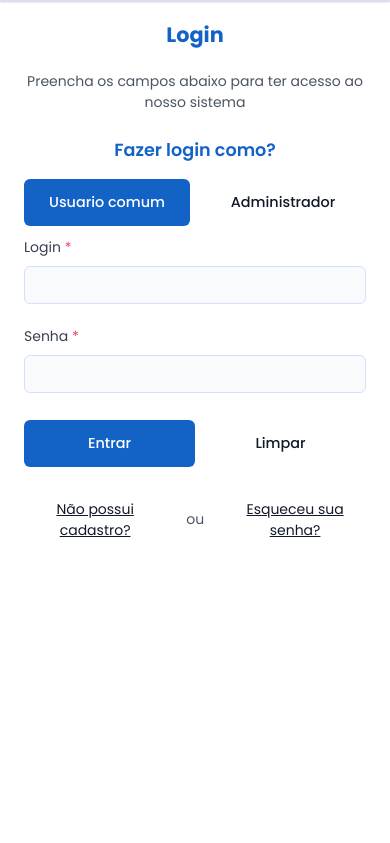
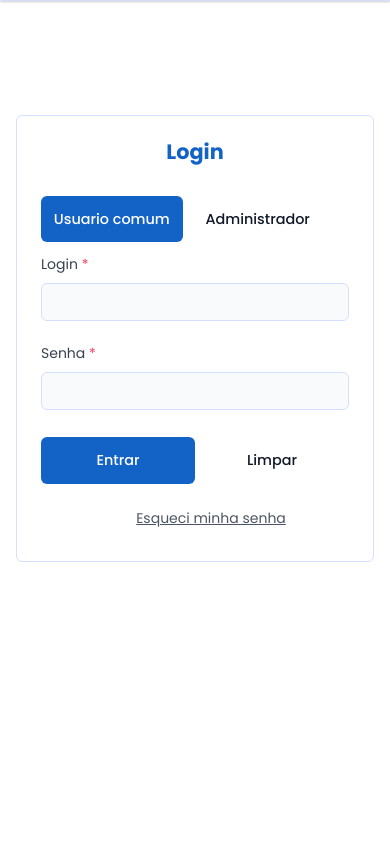
Before and after one commit to davimilioli/unycall, a PHP site: page /php/login/login.php in a window 390 px wide. Shown: the part 81-924 px from the top of the page. After the commit the page ends 643 px from the top, so only its background shows below. Run offline with PHP 8.4, Linux system fonts and the light colour scheme.

Commit message:
ajustes gerais de layout e responsividade

```diff
--- a/assets/css/sass/form.scss
+++ b/assets/css/sass/form.scss
@@ -14,8 +14,8 @@
     }
 
     .form-title {
+        text-align: center;
         margin-bottom: 1rem;
-        text-align: center;
 
         h1 {
             font-size: 1.3rem;
@@ -24,7 +24,6 @@
         p {
             color: $description-color;
             font-size: 0.875rem;
-            margin-top: 1rem;
         }
     }
 
@@ -55,6 +54,11 @@
                 background: none;
                 border: 1px solid $border-color;
                 background-color: #f9fafb;
+
+                &:focus {
+                    outline: 2px solid $primary-color;
+
+                }
             }
         }
 
@@ -90,19 +94,12 @@
 
             .form-actions {
                 display: flex;
-            }
+                align-items: center;
 
-
-            @media (max-width: 630px) {
-                .message_error {
-                    p {
-                        margin-top: 1rem;
-                        justify-content: center;
-                    }
+                a {
+                    font-size: 14px;
                 }
-
             }
         }
-
     }
 }
--- a/assets/css/sass/header.scss
+++ b/assets/css/sass/header.scss
@@ -6,7 +6,7 @@
     padding: 6px 24px;
     box-shadow: $bx-shadow;
     border-bottom: 1px solid $border-color;
-    position: fixed;
+    position: sticky;
     top: 0;
     z-index: 20;
     background-color: #FFF;
--- a/assets/css/sass/page-cadastro.scss
+++ b/assets/css/sass/page-cadastro.scss
@@ -2,36 +2,35 @@
     display: flex;
     align-items: center;
     margin: auto;
+    justify-content: center;
+    height: 80vh;
 
-    .cadastro-content {
-        display: grid;
-        grid-template-columns: 1fr 2fr;
-        align-items: start;
-        height: 100vh;
-        width: 100vw;
-        margin-top: 5rem;
+
+    @media (max-width: $sm) {
+        padding: 1rem;
+    }
+
+    .form-panel {
+        border: 1px solid $border-color;
+        border-radius: $radius;
+
+        @media(max-width: $sm) {
+            width: 100%;
+        }
 
         .form-content {
-            padding: 1rem;
 
             .form {
-                height: 75vh;
-                overflow: auto;
-                padding: 1rem;
-
-                @media (max-width: 1366px) and (max-height: 768px) {
-                    height: 65vh;
-                }
+                padding: 0 1rem;
 
                 .type-login {
                     display: flex;
                     align-items: center;
                     gap: 10px;
                     width: 100%;
-                    margin-top: 1rem;
 
                     .btn {
-                        width: 100%;
+
                         text-align: center;
                         display: flex;
                         justify-content: center;
@@ -42,39 +41,35 @@
                         }
 
                         &.active {
+
                             background-color: $primary-color !important;
                             color: #FFF;
                         }
                     }
                 }
+
+                .message_error {
+                    margin-top: 1rem;
+                }
             }
 
             .form-title {
+
                 .form-title-actions {
-                    padding-top: 1rem;
                     display: flex;
                     gap: 20px;
                     align-items: center;
                     justify-content: center;
                 }
             }
-        }
 
-        .cadastro-description {
-            height: 100%;
-            background-color: $primary-color;
-            display: flex;
-            align-items: center;
-            padding: 4rem 5rem;
-
-            .cadastro-description-content {
-                color: #FFF;
-
-                p {
-                    color: #FFF;
-                    font-size: 2.5rem;
-                    font-weight: 700;
-                }
+            .text-password {
+                font-size: 14px;
+                color: $description-color;
+                width: 100%;
+                text-align: center;
+                display: block;
+                margin: 1rem;
             }
         }
 
@@ -84,10 +79,6 @@
 
         @media (max-width: 630px) {
             grid-template-columns: 1fr;
-
-            .cadastro-description {
-                display: none;
-            }
 
             .form-content {
                 padding: 1rem;
@@ -109,6 +100,10 @@
                             display: flex;
                             align-items: center;
 
+                            .form-title {
+                                margin-bottom: 0;
+                            }
+
                             .btn {
                                 width: 100%;
                             }
@@ -118,20 +113,90 @@
             }
         }
     }
+
+    &.cadastro {
+        height: 100%;
+        padding: .5rem 0;
+
+        @media (max-width: $sm) {
+            border: none;
+        }
+
+        .form-content {
+            width: 80rem;
+
+            @media (max-width: $xl) {
+                width: 100%;
+            }
+
+            @media (max-width: $sm) {
+                padding: 0;
+            }
+
+            .form {
+                display: grid;
+                grid-template-columns: 1fr 1fr 1fr;
+                gap: 20px;
+                padding: 0 !important;
+
+                @media (max-width: $md) {
+                    grid-template-columns: 1fr 1fr;
+                }
+
+                @media (max-width: $sm) {
+                    grid-template-columns: 1fr;
+
+                    .form-category {
+                        padding: 0 1rem;
+                    }
+
+                    .form-actions {
+                        padding: 0 1rem;
+                    }
+
+                }
+            }
+
+            .form-buttons {
+                width: 100%;
+
+                @media (max-width: $sm) {
+                    margin-top: 0;
+                }
+
+                .form-actions {
+                    display: flex;
+                    justify-content: end;
+                    gap: 20px;
+                    margin: auto;
+
+                    @media (max-width: $sm) {
+                        padding: 0 1rem;
+                    }
+                }
+
+                .message_error {
+                    margin-top: 1rem;
+                }
+            }
+        }
+
+    }
 }
 
 .message_error {
     width: 100%;
+    background: $danger;
+    padding: 1rem;
+    border-radius: $radius;
 
     p {
-        color: $danger;
+        color: #FFF;
         width: 100%;
         font-size: 13px;
-        text-align: end;
         display: flex;
         align-items: center;
         gap: 10px;
-        justify-content: end;
+        justify-content: center;
     }
-
 }
--- a/assets/css/sass/page-cliente.scss
+++ b/assets/css/sass/page-cliente.scss
@@ -3,7 +3,6 @@
 
     .page-cliente {
         display: flex;
-        margin-top: 5rem;
         position: relative;
 
         @media(max-width: 629px) {
@@ -302,8 +301,6 @@
                                             }
                                         }
                                     }
-
-
                                 }
                             }
                         }
@@ -315,7 +312,6 @@
                         font-size: 1rem;
                     }
 
-
                     .list-users-table-content {
                         display: flex;
                         align-items: center;
@@ -325,7 +321,6 @@
                             flex-shrink: 0;
                             border-collapse: collapse;
                             width: 100%;
-
 
                             .table-id {
                                 width: 5%;
@@ -496,9 +491,7 @@
                                 transition: .3s;
                             }
                         }
-
                     }
-
 
                     .buttons-modal {
                         padding: .5rem;
@@ -515,7 +508,6 @@
                         }
                     }
 
-
                     @media (max-width: $sm) {
                         width: 90%;
 
@@ -528,8 +520,6 @@
                 }
             }
         }
-
-
 
         .page-cliente-editar {
             padding: 1rem;
@@ -584,8 +574,6 @@
                                 margin-bottom: 1rem;
                             }
                         }
-
-
                     }
 
                     .form-buttons {
@@ -639,7 +627,6 @@
                         color: #4b5563;
                         font-size: 1rem;
                     }
-
                 }
 
                 .page-cliente-info-block {
@@ -693,7 +680,6 @@
                     .info-block:last-child {
                         border-bottom: none;
                     }
-
                 }
             }
         }
@@ -819,6 +805,7 @@
                 padding: 1rem;
                 background: #FFF;
                 box-shadow: $bx-shadow;
+                border-radius: $radius;
 
                 .card-signature-active {
                     background: #FFF;
@@ -863,12 +850,12 @@
                     }
                 }
 
-
                 .form-container {
                     width: 40%;
                     border: 1px solid $border-color;
                     padding: 1rem;
-                    border-radius: 0;
+                    border-radius: $radius;
+
 
                     .signature-list-header {
                         display: grid;
--- a/assets/css/sass/page-dois-fatores.scss
+++ b/assets/css/sass/page-dois-fatores.scss
@@ -4,11 +4,12 @@
     align-items: center;
     margin: auto;
     justify-content: center;
+    height: 80vh;
 
-    height: 100vh;
-
-    .cadastro-content {
-        width: 36rem;
+    .form-panel {
+        width: 25rem;
+        border: 1px solid $border-color;
+        border-radius: $radius;
 
         .form {
             text-align: center;
@@ -16,6 +17,12 @@
             .form-actions,
             .btn {
                 width: 100%;
+            }
+
+            .form-group {
+                label {
+                    text-align: start;
+                }
             }
 
             .message_error {
--- a/php/cliente/dois_fatores.php
+++ b/php/cliente/dois_fatores.php
@@ -26,7 +26,7 @@ $pegarPergunta = $sistema->pegarPergunta();
 <body style="overflow: hidden;">
     <main class="page-dois-fatores">
 
-        <div class="cadastro-content">
+        <div class="form-panel">
             <div class="form-content">
                 <div class="loading hide">
                     <div class="loading-content">
@@ -39,11 +39,10 @@ $pegarPergunta = $sistema->pegarPergunta();
                 <form method="POST" action="./actions/dois_fatores_action.php?id=<?= $_GET['id'] ?>" class="form">
                     <input type="hidden" name="id" value="<?= $_GET['id'] ?>">
                     <input type="hidden" name="slug" value="<?= $pegarPergunta['slug'] ?>">
-                    <h2><?= $pegarPergunta['pergunta'] ?></h2>
+                    <h3><?= $pegarPergunta['pergunta'] ?></h3>
                     <div class="form-group">
                         <input type="text" name="resposta" required>
                     </div>
-
                     <div class="form-buttons">
                         <div class="form-actions">
                             <input type="submit" value="Enviar" class="btn" id="cadastrar">
--- a/php/login/login.php
+++ b/php/login/login.php
@@ -38,7 +38,7 @@ $banco->verificarTabelas();
         </button>
     </header>
     <section class="page-form">
-        <div class="cadastro-content">
+        <div class="form-panel">
             <div class="form-content">
                 <div class="loading hide">
                     <div class="loading-content">
@@ -50,12 +50,10 @@ $banco->verificarTabelas();
                 </div>
                 <div class="form-title">
                     <h1>Login</h1>
-                    <p>Preencha os campos abaixo para ter acesso ao nosso sistema</p>
                 </div>
                 <form method="POST" class="form">
                     <input type="hidden" name="tipoLogin" value="normal">
                     <div class="form-category">
-                        <h2>Fazer login como?</h2>
                         <div class="type-login">
                             <button type="button" class="btn secondary button-type">Usuario comum</button>
                             <button type="button" class="btn secondary button-type">Administrador</button>
@@ -74,6 +72,9 @@ $banco->verificarTabelas();
                             <input type="submit" value="Entrar" class="btn" class="enviarForm" id="entrar">
                             <input type="reset" value="Limpar" id="limpar" class="btn secondary">
                         </div>
+                    </div>
+                </form>
+                <a href="./esqueceu_senha.php" class="text-password">Esqueci minha senha</a></p>
                 <?php if (isset($_GET['erroLogin'])) :  ?>
                     <div class="message_error">
                         <p>
@@ -100,22 +101,6 @@ $banco->verificarTabelas();
                     </div>
                 <?php endif ?>
             </div>
-                    <div class="form-title">
-
-                        <div class="form-title-actions">
-                            <p> <a href="../cadastro/cadastro.php" class="form-link">Não possui cadastro?</a> </p>
-                            <p>ou</p>
-                            <p> <a href="./esqueceu_senha.php" class="form-link">Esqueceu sua senha?</a></p>
-                        </div>
-                    </div>
-                </form>
-            </div>
-            <div class="cadastro-description">
-                <div class="cadastro-description-content">
-                    <h1>Lorem ipsum dolor, sit amet consectetur adipisicx! Ipsa a ratione mollitia.</h1>
-                    <p>Lorem ipsum dolor, sit amet consectetur adipisicx! Ipsa a ratione mollitia.</p>
-                </div>
-            </div>
         </div>
         </div>
     </section>
```
Also changed, not shown: php/cadastro/cadastro.php (+4 -19 lines), php/login/esqueceu_senha.php (+26 -5 lines), assets/css/css/style.css, assets/img/icons/danger.svg. Lines whose indentation alone changed are shown as unchanged.
